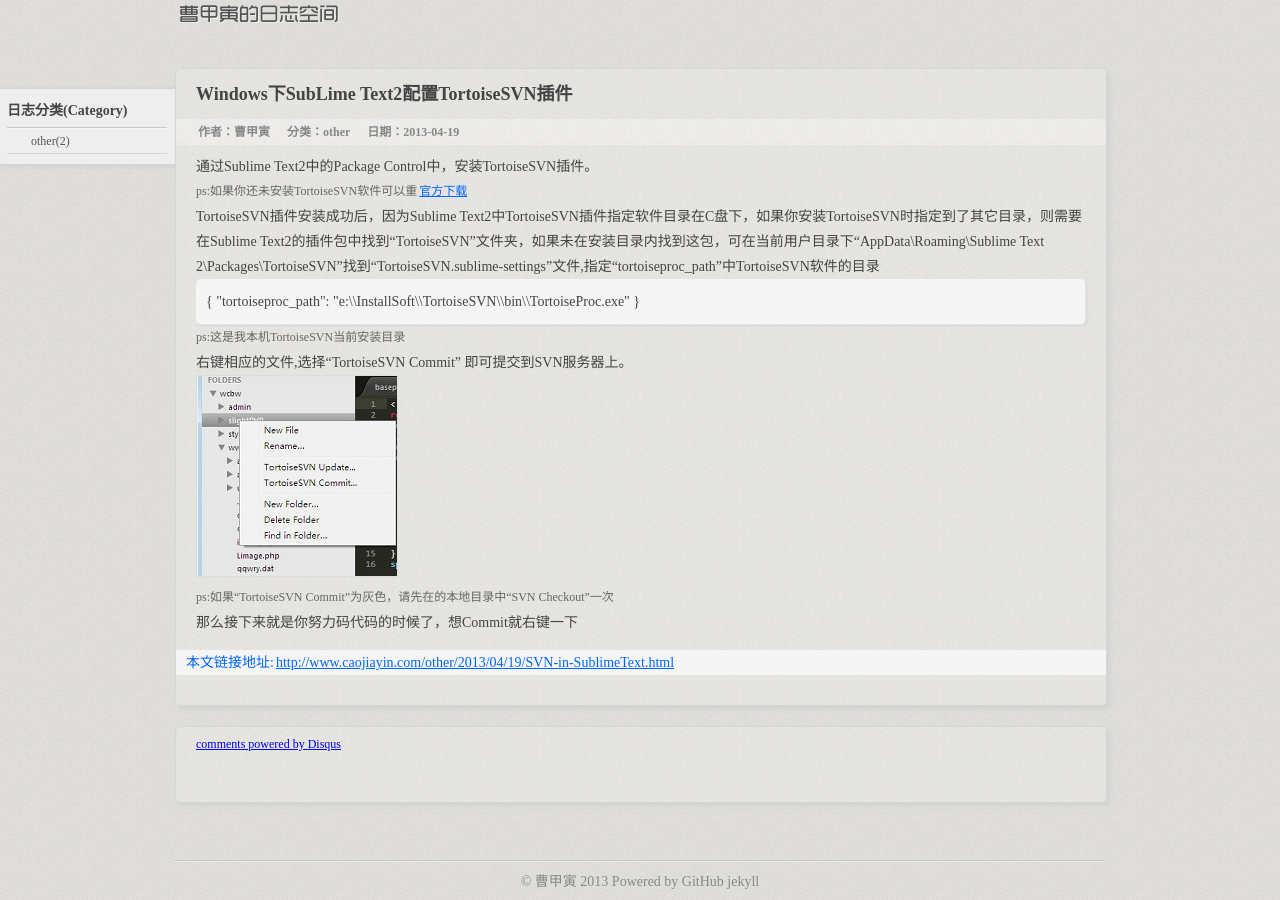
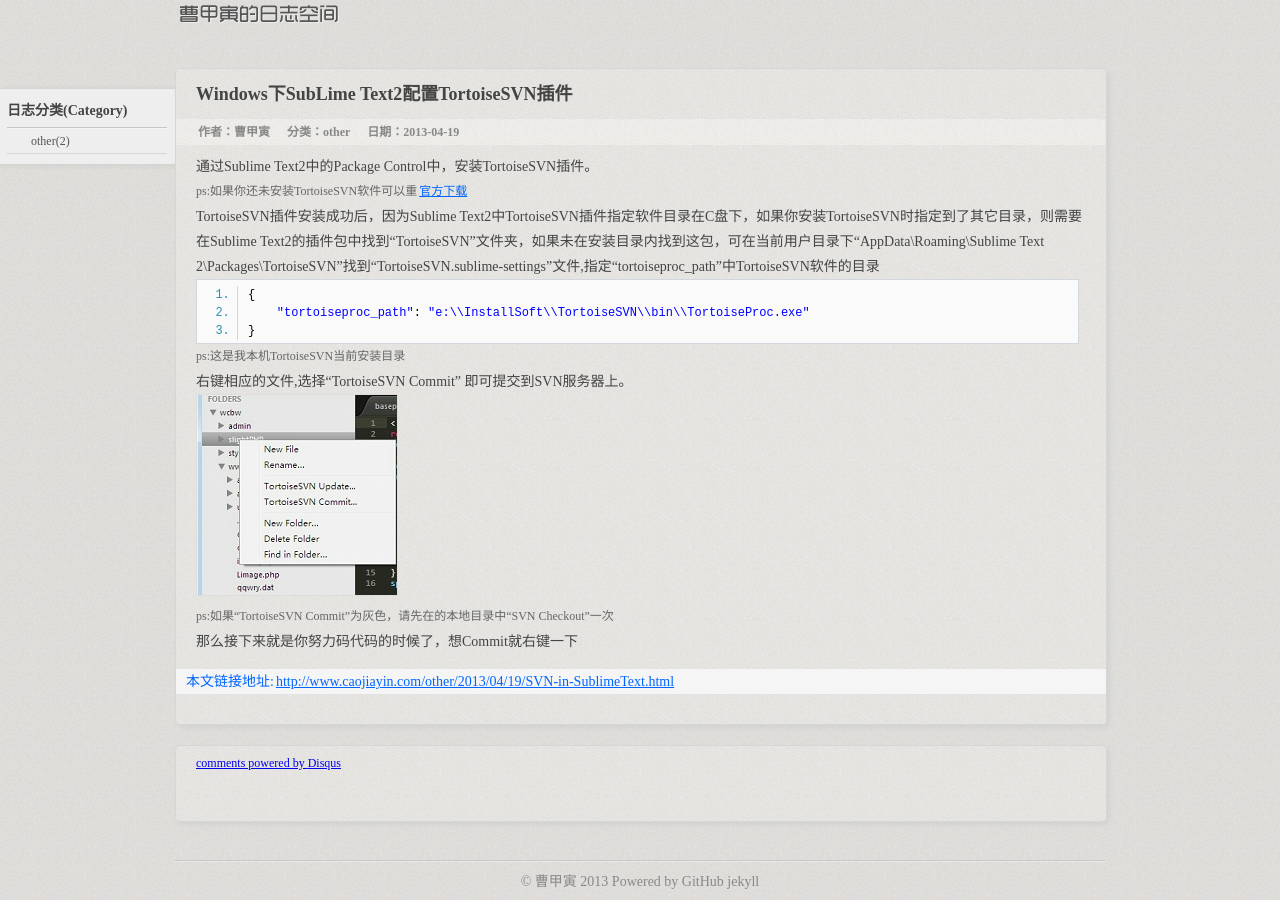
Before and after one commit to caojiayin/blog, a Jekyll site: the page built from _posts/2013-04-19-SVN-in-SublimeText.html, in a window 1280 px wide. Built offline with Jekyll 4.4.1, drawn with Linux system fonts in a browser that asks for light colours; comment, search, counter and statistics services are not loaded.

Commit message:
update js and css

```diff
--- a/_posts/2013-04-19-SVN-in-SublimeText.html
+++ b/_posts/2013-04-19-SVN-in-SublimeText.html
@@ -9,11 +9,11 @@
 	<p>通过Sublime Text2中的Package Control中，安装TortoiseSVN插件。</p>
 	<p class="ps">ps:如果你还未安装TortoiseSVN软件可以重<a href="http://tortoisesvn.net/downloads.zh.html" target="_blank">官方下载</a></p>
 	<p>TortoiseSVN插件安装成功后，因为Sublime Text2中TortoiseSVN插件指定软件目录在C盘下，如果你安装TortoiseSVN时指定到了其它目录，则需要在Sublime Text2的插件包中找到“TortoiseSVN”文件夹，如果未在安装目录内找到这包，可在当前用户目录下“AppData\Roaming\Sublime Text 2\Packages\TortoiseSVN”找到“TortoiseSVN.sublime-settings”文件,指定“tortoiseproc_path”中TortoiseSVN软件的目录</p>
-	<blockquote class="content_quote">
+	<textarea name="TortoiseSVN" stype="hhl" class="jscript">
 		{
 			"tortoiseproc_path": "e:\\InstallSoft\\TortoiseSVN\\bin\\TortoiseProc.exe"
 		}
-	</blockquote>
+	</textarea>
 	<p class="ps">ps:这是我本机TortoiseSVN当前安装目录</ps>
 	<p>右键相应的文件,选择“TortoiseSVN Commit” 即可提交到SVN服务器上。</p>
 	<p><img src="{{ site:url  }}/static/attachment/20130419/sublime_svn_1.jpg" /></p>
```
